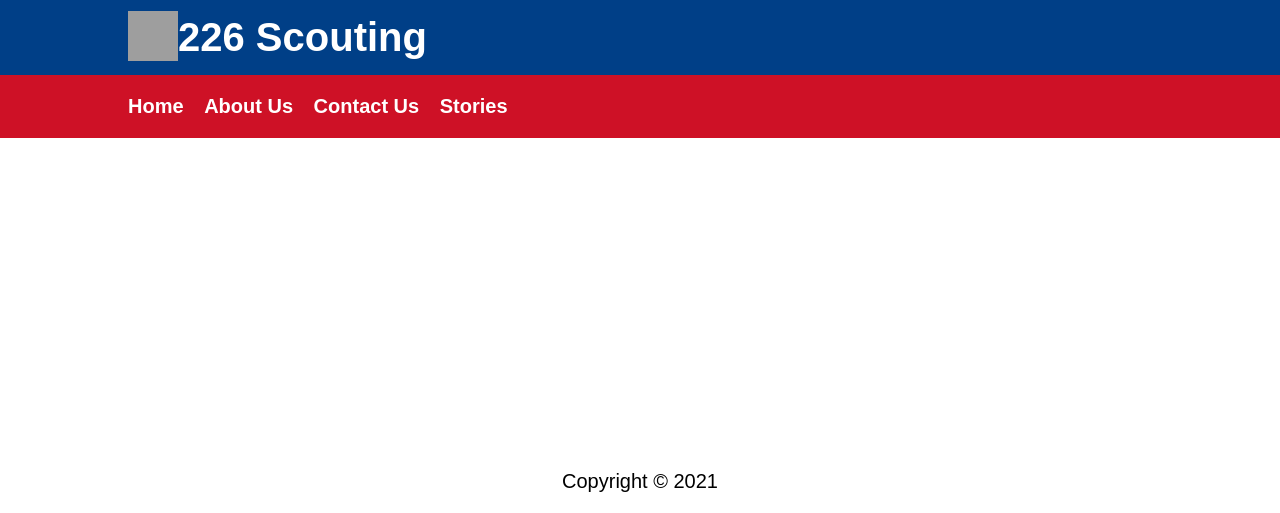
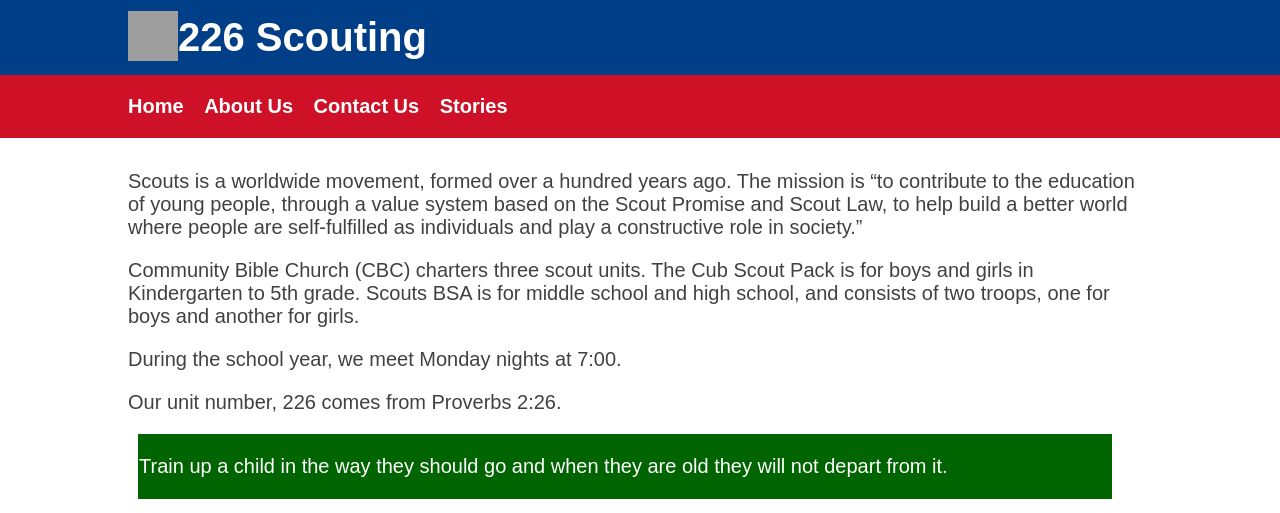
Before and after one commit to alejandro-ortiz/scout-website, a Jekyll site: the page built from about.md, in a window 1280 px wide and 1056 px high. Shown: the top 513 px of the window. Built offline with Jekyll 4.4.1, drawn with Linux system fonts in a browser that asks for light colours; grey boxes are pictures that could not be loaded.

Commit message:
add initial about us

```diff
--- a/about.md
+++ b/about.md
@@ -2,3 +2,18 @@
 layout: default
 title: "226 Scouting"
 ---
+
+Scouts is a worldwide movement, formed over a hundred years ago. The mission is
+"to contribute to the education of young people, through a value system based on
+the Scout Promise and Scout Law, to help build a better world where people are
+self-fulfilled as individuals and play a constructive role in society."
+
+Community Bible Church (CBC) charters three scout units. The Cub Scout Pack is
+for boys and girls in Kindergarten to 5th grade. Scouts BSA is for middle school
+and high school, and consists of two troops, one for boys and another for girls.
+
+During the school year, we meet Monday nights at 7:00.
+
+Our unit number, 226 comes from Proverbs 2:26.
+
+> Train up a child in the way they should go and when they are old they will not depart from it.
```
Also changed, not shown: index.html (+4 -4 lines).
